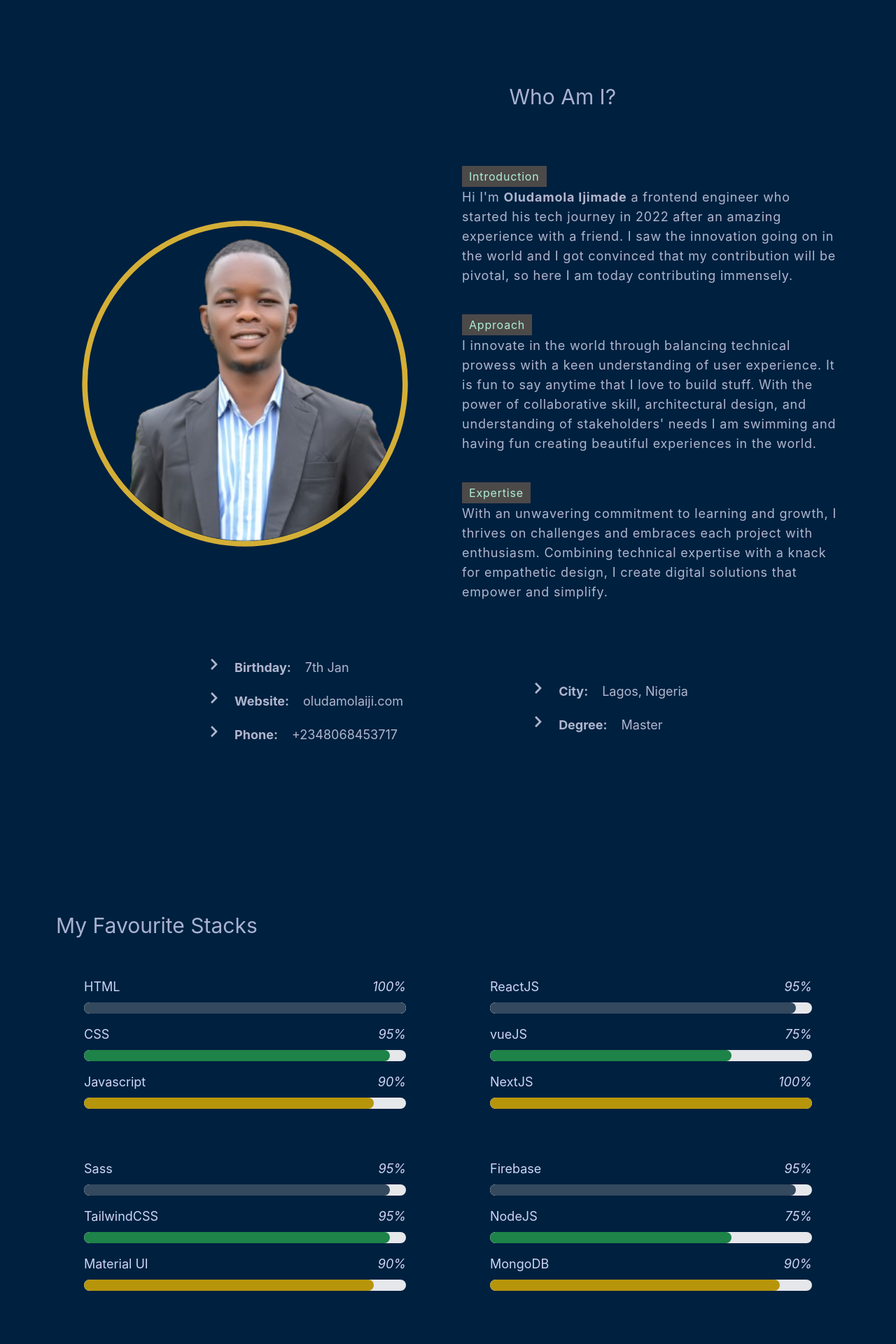
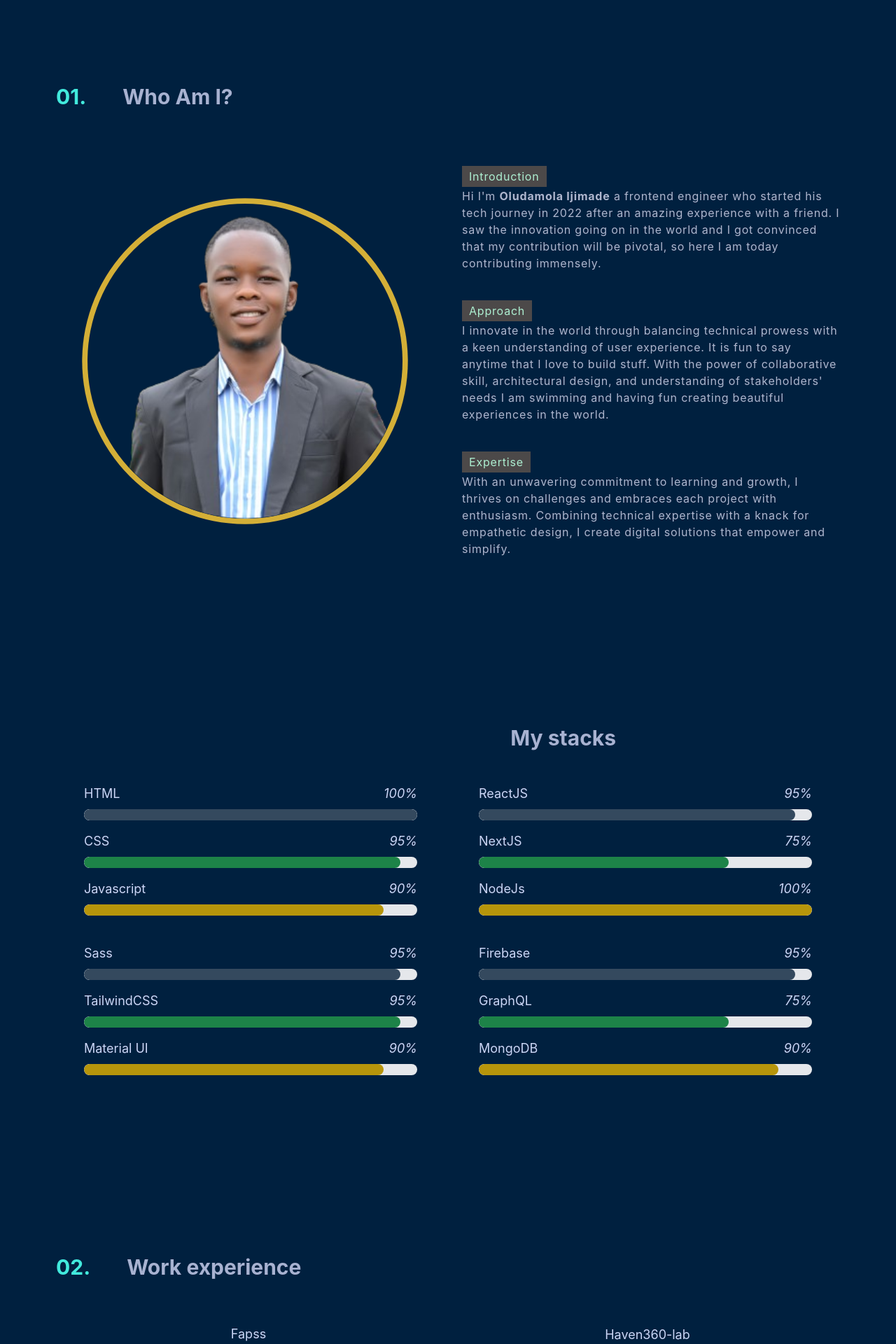
Before and after one commit to Kaddesh/my-portfolio, a React (Create React App) app: page / in a window 1280 px wide. Shown: the part 760-2680 px from the top of the page at 70% size. Built offline with nearby package versions, Linux system fonts and the light colour scheme.

Commit message:
edit font

```diff
--- a/src/components/about.jsx
+++ b/src/components/about.jsx
@@ -9,7 +9,11 @@ const About = () => {
     <section id="section2" className=" lg:text-center  lg:mt-20 mx-6 lg:mx-0 lg:px-0" data-section="about">
       <AnimateInView initial={{ opacity: 0, x: -100 }} animate={{ opacity: 1, x: 0 }} transition={{ duration: 0.5 }}>
           <div >
-            <h1 className=" text-2xl xl:text-3xl lg:text-end lg:pr-80 lg:pl-10">Who Am I?</h1>
+            <div className='flex gap-3'>
+              <h3 className='text-[#42EADDFF] text-lg xl:text-3xl'>01.</h3>
+            <h1 className=" text-lg xl:text-3xl font-bold lg:text-end lg:pr-80 lg:pl-10">Who Am I?</h1>
+            </div>
+
             <div className="grid  xl:grid-cols-2  pt-10 lg:pt-20 gap-10">
 
               <div className="spiral-border lg:h-[450px] lg:w-[450px] order-2 xl:order-1 mx-auto xl:my-auto ">
@@ -19,50 +23,51 @@ const About = () => {
               <div className="order-1 xl:order-2 text-start text-wrap space-y-5 lg:space-y-10 tracking-wider leading-8">
                 <div>
                   <span className="blurr">Introduction</span>
-                  <p className=' lg:text-lg lg:max-w-xl'>
+                  <p className='text-sm lg:text-base lg:max-w-xl'>
                     Hi I'm <strong>Oludamola Ijimade</strong> a frontend engineer who started his tech journey in 2022 after an amazing experience with a friend. I saw the innovation going on in the world and I got convinced that my contribution will be pivotal, so here I am today contributing immensely.
                   </p>
                 </div>
                 <div>
                   <span className="blurr">Approach</span>
-                  <p className=' lg:text-lg lg:max-w-xl'>
+                  <p className=' text-sm lg:text-base lg:max-w-xl'>
                     I innovate in the world through balancing technical prowess with a keen understanding of user experience. It is fun to say anytime that I love to build stuff. With the power of collaborative skill, architectural design, and understanding of stakeholders' needs I am swimming and having fun creating beautiful experiences in the world.
                   </p>
                 </div>
                 <div>
                   <span className="blurr">Expertise</span>
-                  <p className=' lg:text-lg lg:max-w-xl'>
+                  <p className=' text-sm lg:text-base lg:max-w-xl'>
                     With an unwavering commitment to learning and growth, I thrives on challenges and embraces each project with enthusiasm. Combining technical expertise with a knack for empathetic design, I create digital solutions that empower and simplify.
                   </p>
                 </div>
               </div>
             </div>
           </div>
-          <div className="flex flex-col lg:flex-row items-start lg:items-center space-y-5 lg:justify-center lg:gap-6 md:ml-10 lg:ml-0 mt-20 text-[#CCD6f6]">
+         {/* <div className="flex flex-col lg:flex-row items-start lg:items-center space-y-5 lg:justify-center lg:gap-6 md:ml-10 lg:ml-0 mt-20 text-[#CCD6f6]">
             <div className="lg:pr-20">
               <ul className='space-y-5'>
-                <li className="about lg:text-lg ">
+                <li className="about text-sm lg:text-base ">
                   <FaChevronRight  /> <strong>Birthday:</strong> <span>7th Jan</span>
                 </li>
-                <li className="about lg:text-lg ">
+                <li className="about text-sm lg:text-base ">
                   <FaChevronRight  /> <strong>Website:</strong> <span>oludamolaiji.com</span>
                 </li>
-                <li className="about lg:text-lg ">
+                <li className="about text-sm lg:text-base ">
                   <FaChevronRight  /> <strong>Phone:</strong> <span>+2348068453717</span>
                 </li>
               </ul>
             </div>
             <div className="lg:pl-20">
               <ul className='space-y-5 '>
-                <li className="about lg:text-lg ">
+                <li className="about text-sm lg:text-base ">
                   <FaChevronRight  /> <strong>City:</strong> <span>Lagos, Nigeria</span>
                 </li>
-                <li className="about lg:text-lg ">
+                <li className="about text-sm lg:text-base ">
                   <FaChevronRight  /> <strong>Degree:</strong> <span>Master</span>
                 </li>
               </ul>
             </div>
           </div>
+          */}
       </AnimateInView>
       <Stack />
     </section>
--- a/src/components/accordion/accordion.jsx
+++ b/src/components/accordion/accordion.jsx
@@ -40,21 +40,24 @@ const FAQAccordion = () => {
   return (
     <section id="section5" className="relative mt-40 mx-6">
       <AnimateInView>
-      <h1 className=" text-2xl xl:text-3xl">Potential Questions Answered</h1>
+      <div className='flex gap-3'>
+              <h3 className='text-[#42EADDFF] text-lg xl:text-3xl'>01.</h3>
+            <h1 className=" text-lg xl:text-3xl font-bold lg:text-end lg:pr-80 lg:pl-10">Potential Questions</h1>
+            </div>
       {faqs.map((faq, index) => (
         <div key={index} className="relative mb-3 mt-10">
           <FaArrowsToDot className='text-[#ADEFD1FF] size-6 mb-5' />
           <div>
             <button
-              className={`w-full flex justify-between items-center text-white hover:bg-[black] lg:px-4 py-2 text-left hover:text-[#ADEFD1FF] ${expandedIndex === index ? 'shadow-lg' : ''}`}
+              className="w-full flex justify-between items-center text-white hover:bg-[#302f2f] px-4 py-2 text-left hover:text-[#ADEFD1FF]"
               onClick={() => handleChange(index)}
             >
-              <span className='lg:text-lg leading-9'>{faq.question}</span>
+              <span className='text-sm lg:text-base leading-9'>{faq.question}</span>
               <ChevronUpIcon className={`w-5 h-5 transform ${expandedIndex === index ? 'rotate-180' : ''}`} />
             </button>
             {expandedIndex === index && (
-              <div className="lg:px-40 pt-4 pb-2">
-                <p className='lg:text-lgl bg-[#ADEFD1FF] text-black px-5 leading-7'>{faq.answer}</p>
+              <div className="px-3 lg:px-40  pt-4 pb-2">
+                <p className='text-sm lg:text-base bg-[#ADEFD1FF] text-black px-3 leading-7'>{faq.answer}</p>
               </div>
             )}
           </div>
--- a/src/components/contact.jsx
+++ b/src/components/contact.jsx
@@ -59,9 +59,12 @@ export default function Contact() {
     <section id="section6" className=" mx-6 lg:mb-20 mt-40 lg:mt-60 text-[#A8B2D1]">
       <div className="lg:px-20">
         <AnimateInView initial={{ opacity: 0, y: 20 }} animate={{ opacity: 1, y: 0 }} transition={{ duration: 0.6 }}>
-          <div className="flex flex-col lg:items-center lg:justify-between">
-            <h1 className='text-2xl xl:text-3xl '>Need more info?</h1>
-            <h1 className='text-xl xl:text-2xl mt-5 text-[#ADEFD1FF]'>Contact me!</h1>
+          <div className="flex flex-col items-center justify-between">
+          <div className='flex gap-3'>
+              <h3 className='text-[#42EADDFF] text-lg xl:text-3xl'>05.</h3>
+            <h1 className=" text-lg xl:text-3xl font-bold lg:text-end lg:pr-80 lg:pl-10">Want to know more?</h1>
+            </div>
+            <h1 className='text-xl xl:text-2xl mt-5 text-[#ADEFD1FF]'>Let's connect!</h1>
           </div>
         </AnimateInView>
 
@@ -72,7 +75,7 @@ export default function Contact() {
                 <FaLocationDot className="text-[#ADEFD1FF] hover:text-[#42EADDFF]"/>
               </div>
               <div className='block space-y-1 pl-5 text-2xl'>
-                <h3>My Address</h3>
+                <p>My Address</p>
                 <p className='text-sm'>17 Akobo Ibadan, Nigeria</p>
               </div>
             </div>
@@ -85,7 +88,7 @@ export default function Contact() {
                   <FaShareAlt className="text-[#ADEFD1FF] hover:text-[#42EADDFF]" />
                 </div>
                 <div className='block space-y-1 pl-5 text-2xl'>
-                  <h3>Social Profiles</h3>
+                  <p>Social Profiles</p>
                   <div className="flex gap-2 text-sm">
                   <a
               href="https://x.com/KKaddesh?t=HVQ50nIp6-NF94K9pQyW8g&s=09"
@@ -124,7 +127,7 @@ export default function Contact() {
                 <MdOutlineEmail className="text-[#ADEFD1FF] hover:text-[#42EADDFF]" />
               </div>
               <div className='block space-y-1 pl-5'>
-                <h3>Email Me</h3>
+                <p>Email Me</p>
                 <p className='text-sm'>oludamolaijimade@gmail.com</p>
               </div>
             </div>
@@ -136,7 +139,7 @@ export default function Contact() {
                 <FiPhoneCall className="text-[#ADEFD1FF] hover:text-[#42EADDFF]" />
               </div>
               <div className='block space-y-1 pl-5 text-2xl'>
-                <h3>Call Me</h3>
+                <p>Call Me</p>
                 <p className='text-sm'>+2348068453717</p>
               </div>
             </div>
--- a/src/components/experience.jsx
+++ b/src/components/experience.jsx
@@ -34,9 +34,12 @@ export function Experience() {
   const buttons = ["Fapss", "Haven360-lab"];
 
   return (
-    <section id="section3" className="flex flex-col gap-4 mt-40 lg:mt-60 mx-6 lg:max-w-[1200px] lg:mx-auto">
+    <section id="section3" className="flex flex-col gap-4 mt-20 lg:mt-60 mx-6 lg:max-w-[1200px] lg:mx-auto">
       <AnimateInView>
-        <h1 className="text-2xl xl:text-3xl lg:text-center">Work Experience</h1>
+      <div className='flex gap-3'>
+              <h3 className='text-[#42EADDFF] text-lg xl:text-3xl'>02.</h3>
+            <h1 className=" text-lg xl:text-3xl font-bold lg:text-end lg:pr-80 lg:pl-10">Work experience</h1>
+            </div>
         <div
           className="flex overflow-x-auto items-start lg:items-center lg:justify-center text-[#CCD6f6] gap-5 mt-6 text-lg xl:text-xl scrollbar-hide"
           style={{ WebkitOverflowScrolling: "touch" }}
@@ -44,7 +47,7 @@ export function Experience() {
           {buttons.map((name, index) => (
             <button
               key={index}
-              className={`text-nowrap px-4 py-5 lg:py-10 w-1/2 rounded hover:bg-gray-900 cursor-pointer ${
+              className={`text-base lg:text-lg text-nowrap px-4 py-5 lg:py-10 w-1/2 rounded hover:bg-gray-900 cursor-pointer ${
                 openIndex === index ? "border-b-2 border-[#ADEFD1FF]" : ""
               }`}
               onClick={() => handleToggle(index)}
@@ -56,11 +59,11 @@ export function Experience() {
         {openIndex !== null && (
           <Collapsible.Root open>
             <Collapsible.Content>
-              <div className="mt-10 lg:mt-4 lg:p-4 text-xl items-start">
+              <div className="mt-10 lg:mt-4 lg:p-4 items-start">
                 {content[openIndex].map((text, idx) => (
                   <p key={idx} className="flex text-start px-2 mb-5">
                     <FaCaretRight className="mr-5 mt-2 text-[#ADEFD1FF]" />
-                    <span className="lg:text-base xl:text-lg text-[#afb6ce]">{text}</span>
+                    <span className="text-sm lg:text-base xl:text-lg text-[#afb6ce]">{text}</span>
                   </p>
                 ))}
               </div>
--- a/src/components/portfolio.jsx
+++ b/src/components/portfolio.jsx
@@ -17,7 +17,7 @@ const portfolioItems = [
     hrefGit: '',
     imgSrc: '/assets/parrot1.PNG',
     altText: 'parrotAi',
-    projectTitle: ' Parrot',
+    projectTitle: 'Smartparrot',
     description: 'One app to manage all social content post, it helps you to generate ai prompt for all your social media content and helps you to schedule post, assign your post and also tract all your social media content on all social media platforms.',
   },
   {
@@ -41,7 +41,10 @@ const portfolioItems = [
 export default function Portfolio() {
   return (
     <section id="section4" className="flex flex-col  mt-40 lg:mt-60 mx-6 lg:max-w-[1200px] lg:mx-auto ">
-      <h1 className=' text-2xl xl:text-3xl'>Check Some Projects</h1>
+      <div className='flex gap-3'>
+              <h3 className='text-[#42EADDFF] text-lg xl:text-3xl'>03.</h3>
+            <h1 className=" text-lg xl:text-3xl font-bold lg:text-end lg:pr-80 lg:pl-10">Some Projects I've Built</h1>
+            </div>
       <div className=''>
       {portfolioItems.map((item, index) => (
         <ProjectCard
--- a/src/components/portfolio/card.jsx
+++ b/src/components/portfolio/card.jsx
@@ -13,12 +13,12 @@ const Card = ({ item }) => {
       className="block bg-[#162e48] py-8 px-6 lg:px-10 w-full transition-transform duration-300 ease-in-out"
     >
       <div className='flex items-center justify-between'>
-        <a href={item.hrefGit} ><FaGithub size={30} className=" text-[#ADEFD1FF]" /></a>
-        <a href={item.hrefLink}><FaLink size={30} className=" text-[#ADEFD1FF]" /></a>
+        <a href={item.hrefGit} ><FaGithub size={25} className=" text-[#ADEFD1FF]" /></a>
+        <a href={item.hrefLink}><FaLink size={25} className=" text-[#ADEFD1FF]" /></a>
       </div>
       <div className='md:h-64 mt-4'>
         <h3>{item.projectTitle}</h3>
-        <p className=' lg:text-base leading-7 text-[#afb6ce] mt-3'>{item.description}</p>
+        <p className='text-sm lg:text-base leading-7 text-[#afb6ce] mt-3'>{item.description}</p>
       </div>
 
     </motion.div>
--- a/src/components/portfolio/otherProject.jsx
+++ b/src/components/portfolio/otherProject.jsx
@@ -30,8 +30,9 @@ const otherItems = [
 export default function OtherProjects() {
   return (
     <div className='mt-20 lg:mt-0 lg:max-w-[1100px] lg:mx-auto'>
-      <h2 className='  text-2xl xl:text-3xl lg:text-center'>Also Check...</h2>
-      <h3 className='text-[#ADEFD1FF] lg:text-center mt-6'>View Repository</h3>
+            <h1 className=" text-lg xl:text-3xl text-center font-bold lg:text-end lg:pr-80 lg:pl-10">Other noteworthy projects</h1>
+            <p className='text-center'><a href="https://github.com/kaddesh" target="_blank" rel="noopener noreferrer" className='text-sm lg:text-base text-[#ADEFD1FF]'>View Github Repos</a></p>
+
       <div className="grid md:grid-cols-2 xl:grid-cols-3 gap-10 pt-10">
         {otherItems.map((item, index) => (
           <AnimateInView key={index}>
--- a/src/components/portfolio/projectCard.jsx
+++ b/src/components/portfolio/projectCard.jsx
@@ -14,12 +14,12 @@ const ProjectCard = ({ item, reverse }) => {
         <div className="hidden lg:block h-[400px] w-[70%]  ">
           <img src={item.imgSrc} alt={item.altText} className={`object-cover h-full w-full opacity-60 hover:opacity-100`} />
         </div>
-        <div className={`lg:absolute flex flex-col  lg:w-[50%] space-y-3 ${reverse ? 'left-0  lg:mr-20 text-start' : 'right-0  lg:text-end items-end'}`}>
-          <h3 className='text-lg lg:text-2xl'> Featured Project</h3>
-          <h2 className='text-[#ADEFD1FF] text-2xl '>{item.projectTitle}</h2>
+        <div className={`lg:absolute flex flex-col  lg:w-[50%] space-y-3 ${reverse ? 'lg:left-0  lg:mr-20 text-start' : 'lg:right-0  lg:text-end lg:items-end'}`}>
+
+          <h2 className='text-[#ADEFD1FF] text-base lg:text-lg '>{item.projectTitle}</h2>
             <div className='bg-[#162e48] rounded-md items-center px-8 sm:mx-10 py-6'>
 
-            <p className='lg:text-lg leading-7'>{item.description}</p>
+            <p className='text-sm lg:text-base leading-7'>{item.description}</p>
             </div>
 
             <div className='flex'>
--- a/src/components/stack.jsx
+++ b/src/components/stack.jsx
@@ -6,37 +6,38 @@ export default function Stack() {
   return (
     <section >
       <AnimateInView >
-       <div className=" mt-40 lg:mt-60 px-5 lg:px-0 lg:max-w-[1200px] lg:mx-auto ">
-                <div className="text-start ">
-                  <h1 className=' text-xl xl:text-3xl'> My Favourite Stacks</h1>
-                </div>
+       <div className=" mt-20 lg:mt-60 px-5 lg:px-0 lg:max-w-[1200px] lg:mx-auto ">
 
-                <div className="grid lg:grid-cols-2 text-lg text-[#CCD6f6] gap-10 mt-10">
 
-                  <div className="col-lg-4">
+            <h1 className=" text-lg xl:text-3xl font-bold lg:text-end lg:pr-80 lg:pl-10">My stacks</h1>
+
+
+                <div className="grid lg:grid-cols-2 text-lg xl:text-3xl text-[#CCD6f6] gap-2 mt-8">
+
+                  <div className="">
                   <Progressbar skill="HTML" value={100} color="#34495E" />
                   <Progressbar skill="CSS" value={95} color="#1D8348"/>
                   <Progressbar skill="Javascript" value={90} color="#B7950B"/>
 
                   </div>
 
-                  <div className="col-lg-4">
+                  <div className="">
                   <Progressbar skill="ReactJS" value={95} color="#34495E" />
-                  <Progressbar skill="vueJS" value={75} color="#1D8348"/>
-                  <Progressbar skill="NextJS" value={100} color="#B7950B"/>
+                  <Progressbar skill="NextJS" value={75} color="#1D8348"/>
+                  <Progressbar skill="NodeJs" value={100} color="#B7950B"/>
 
                   </div>
 
-                  <div className="col-lg-4">
+                  <div className="">
                   <Progressbar skill="Sass" value={95} color="#34495E" />
                   <Progressbar skill="TailwindCSS" value={95} color="#1D8348"/>
                   <Progressbar skill="Material UI" value={90} color="#B7950B"/>
 
                   </div>
 
-                  <div className="col-lg-4">
+                  <div className="">
                   <Progressbar skill="Firebase" value={95} color="#34495E" />
-                  <Progressbar skill="NodeJS" value={75} color="#1D8348"/>
+                  <Progressbar skill="GraphQL" value={75} color="#1D8348"/>
                   <Progressbar skill="MongoDB" value={90} color="#B7950B"/>
 
                   </div>
```
